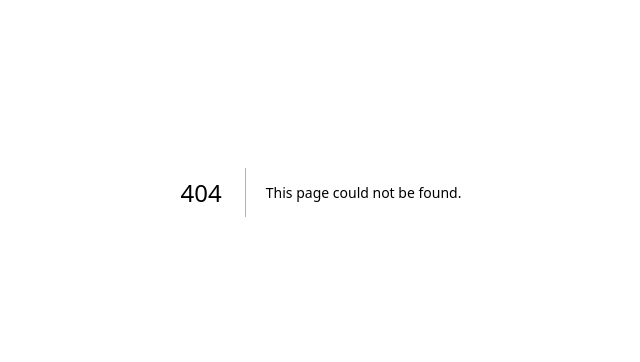
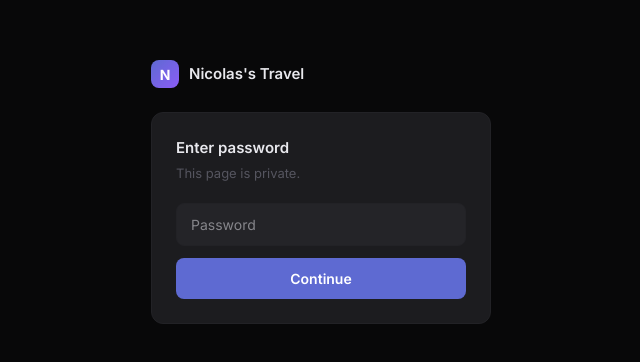
Before and after one commit to nicolatonthat-dev/travelschedule, a Next.js app: page /login in a window 1280 px wide. Before the commit this address had no page. Shown: the part 208-570 px from the top of the page, without its empty margins (319-959 px from the left). Built offline with nearby package versions, Linux system fonts and the light colour scheme.

Commit message:
adding password requirements

```diff
--- /dev/null
+++ b/app/login/page.tsx
@@ -0,0 +1,136 @@
+import { cookies } from "next/headers";
+import { redirect } from "next/navigation";
+
+export default async function LoginPage({
+  searchParams,
+}: {
+  searchParams: Promise<{ error?: string }>;
+}) {
+  const { error } = await searchParams;
+
+  async function login(formData: FormData) {
+    "use server";
+    const password = formData.get("password") as string;
+    if (password === process.env.SITE_PASSWORD) {
+      const cookieStore = await cookies();
+      cookieStore.set("auth", "true", {
+        httpOnly: true,
+        secure: process.env.NODE_ENV === "production",
+        maxAge: 60 * 60 * 24 * 30, // 30 days
+        sameSite: "lax",
+        path: "/",
+      });
+      redirect("/");
+    }
+    redirect("/login?error=1");
+  }
+
+  return (
+    <main
+      style={{
+        background: "var(--bg-primary)",
+        minHeight: "100vh",
+        display: "flex",
+        alignItems: "center",
+        justifyContent: "center",
+        padding: "24px",
+      }}
+    >
+      <div
+        style={{
+          width: "100%",
+          maxWidth: 340,
+          display: "flex",
+          flexDirection: "column",
+          gap: 24,
+        }}
+      >
+        {/* Logo */}
+        <div style={{ display: "flex", alignItems: "center", gap: 10 }}>
+          <div
+            style={{
+              width: 28,
+              height: 28,
+              borderRadius: 8,
+              background: "linear-gradient(135deg, #5e6ad2, #8b5cf6)",
+              display: "flex",
+              alignItems: "center",
+              justifyContent: "center",
+              fontSize: 14,
+              fontWeight: 700,
+              color: "#fff",
+            }}
+          >
+            N
+          </div>
+          <span style={{ fontWeight: 600, fontSize: 15, color: "var(--text-primary)" }}>
+            Nicolas&apos;s Travel
+          </span>
+        </div>
+
+        {/* Card */}
+        <div
+          style={{
+            background: "var(--bg-surface)",
+            border: "1px solid var(--border)",
+            borderRadius: 12,
+            padding: "24px",
+            display: "flex",
+            flexDirection: "column",
+            gap: 20,
+          }}
+        >
+          <div>
+            <div style={{ fontSize: 15, fontWeight: 600, color: "var(--text-primary)", marginBottom: 4 }}>
+              Enter password
+            </div>
+            <div style={{ fontSize: 13, color: "var(--text-tertiary)" }}>
+              This page is private.
+            </div>
+          </div>
+
+          <form action={login} style={{ display: "flex", flexDirection: "column", gap: 12 }}>
+            <input
+              type="password"
+              name="password"
+              placeholder="Password"
+              autoFocus
+              required
+              style={{
+                background: "var(--bg-elevated)",
+                border: `1px solid ${error ? "rgba(239,68,68,0.5)" : "var(--border)"}`,
+                borderRadius: 8,
+                padding: "10px 14px",
+                fontSize: 14,
+                color: "var(--text-primary)",
+                outline: "none",
+                width: "100%",
+              }}
+            />
+            {error && (
+              <div style={{ fontSize: 12, color: "#f87171" }}>
+                Incorrect password. Try again.
+              </div>
+            )}
+            <button
+              type="submit"
+              style={{
+                background: "var(--accent)",
+                border: "none",
+                borderRadius: 8,
+                padding: "10px 16px",
+                fontSize: 14,
+                fontWeight: 600,
+                color: "#fff",
+                cursor: "pointer",
+                width: "100%",
+              }}
+            >
+              Continue
+            </button>
+          </form>
+        </div>
+      </div>
+    </main>
+  );
+}
```
